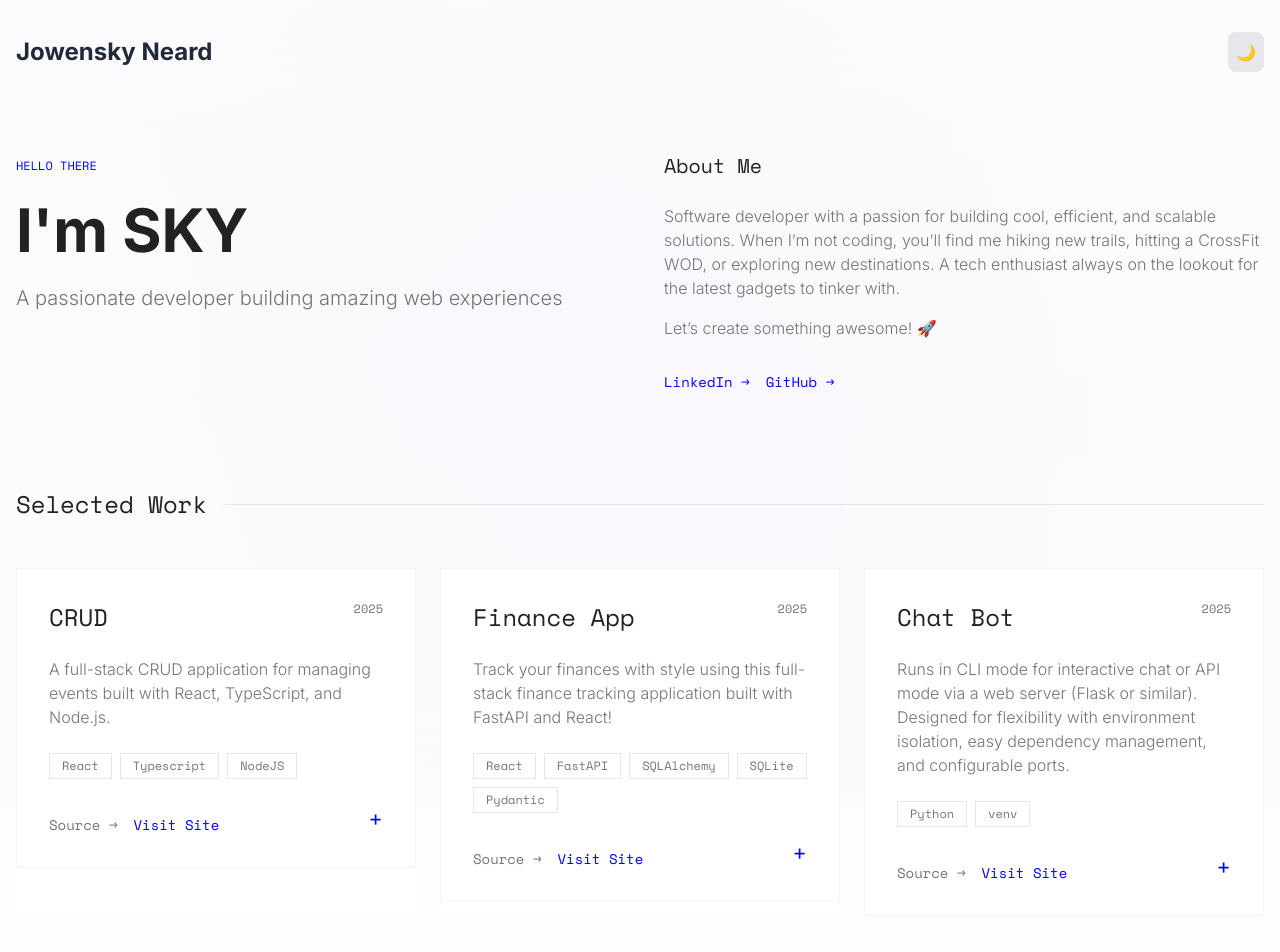
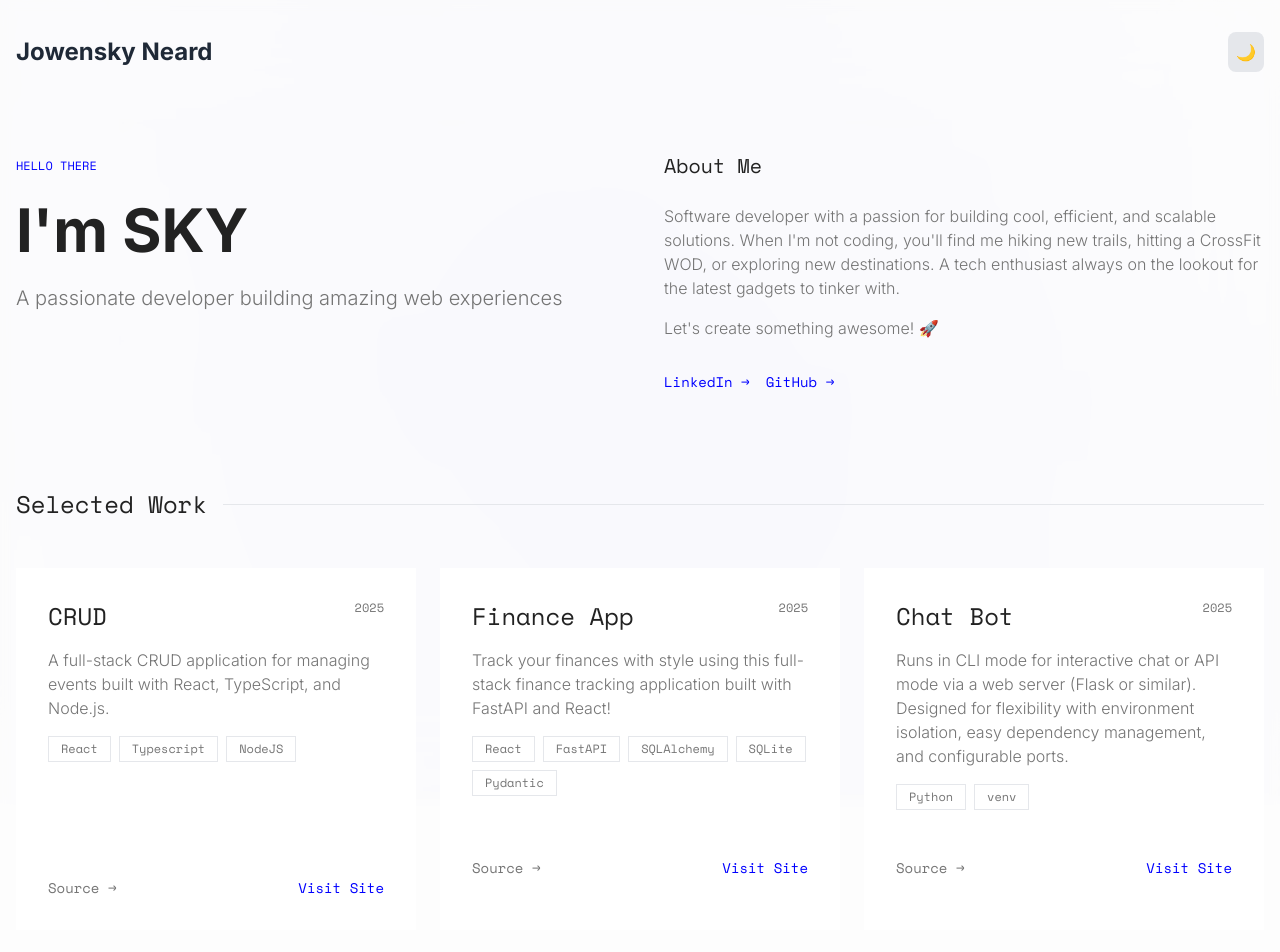
Before and after one commit to JowenskyNeard-EPS/Profile, a Next.js app: page / in a window 1280 px wide. Shown: the top 952 px of the page. Built offline with nearby package versions, Linux system fonts and the light colour scheme.

Commit message:
align content on cards

```diff
--- a/components/ProjectCard.tsx
+++ b/components/ProjectCard.tsx
@@ -3,27 +3,29 @@ import { Project } from '../types';
 
 interface ProjectCardProps {
   project: Project;
+  isFirstCard?: boolean;
 }
 
-const ProjectCard = ({ project }: ProjectCardProps) => {
+const ProjectCard = ({ project, isFirstCard }: ProjectCardProps) => {
   return (
     <motion.div
       whileHover={{ y: -10 }}
       transition={{ duration: 0.3 }}
       className="group relative bg-white dark:bg-awwwards-dark rounded-none overflow-hidden w-full max-w-[400px]"
     >
-      <div className="p-6 sm:p-8 border border-gray-100 dark:border-gray-800 hover:border-awwwards-blue
-                    transition-all duration-300 min-h-[300px]">
-        <div className="flex justify-between items-start mb-6">
+      <div className="p-6 sm:p-8 bg-white dark:bg-awwwards-dark rounded-none overflow-hidden w-full max-w-[400px]">
+        <div className="flex flex-col h-full">
+          <div className={`flex-grow ${isFirstCard ? 'min-h-[270px]' : 'min-h-[250px]'}`}>
+            <div className="flex justify-between items-start mb-4">
               <h4 className="text-2xl font-mono text-primary dark:text-white">{project.title}</h4>
               <span className="text-xs font-mono text-secondary dark:text-gray-400">
                 {new Date().getFullYear()}
               </span>
             </div>
-        <p className="text-secondary dark:text-gray-400 mb-6 font-light">
+            <p className="text-secondary dark:text-gray-400 mb-4 font-light">
               {project.description}
             </p>
-        <div className="flex flex-wrap gap-2 mb-6">
+            <div className="flex flex-wrap gap-2 mb-4">
               {project.tech.map((tech, index) => (
                 <span
                   key={index}
@@ -34,8 +36,8 @@ const ProjectCard = ({ project }: ProjectCardProps) => {
                 </span>
               ))}
             </div>
-        <div className="flex justify-between items-end">
-          <div className="flex gap-4">
+          </div>
+          <div className="flex justify-between items-center mt-2">
             <a
               href={project.githubUrl}
               target="_blank"
@@ -53,12 +55,6 @@ const ProjectCard = ({ project }: ProjectCardProps) => {
               Visit Site
             </a>
           </div>
-          <motion.div
-            whileHover={{ rotate: 90 }}
-            className="text-awwwards-blue text-2xl font-mono"
-          >
-            +
-          </motion.div>
         </div>
       </div>
     </motion.div>
--- a/pages/index.tsx
+++ b/pages/index.tsx
@@ -52,10 +52,10 @@ export default function Home() {
               <h3 className="text-xl font-mono text-primary dark:text-white">About Me</h3>
               <div className="space-y-4 text-secondary dark:text-gray-400 font-light">
                 <p>
-                Software developer with a passion for building cool, efficient, and scalable solutions. When I’m not coding, you’ll find me hiking new trails, hitting a CrossFit WOD, or exploring new destinations. A tech enthusiast always on the lookout for the latest gadgets to tinker with.
+                Software developer with a passion for building cool, efficient, and scalable solutions. When I'm not coding, you'll find me hiking new trails, hitting a CrossFit WOD, or exploring new destinations. A tech enthusiast always on the lookout for the latest gadgets to tinker with.
                 </p>
                 <p>
-                Let’s create something awesome! 🚀
+                Let's create something awesome! 🚀
                 </p>
                 <div className="flex gap-4 pt-4">
                   <a
@@ -82,7 +82,7 @@ export default function Home() {
             </div>
             <div className="grid grid-cols-1 md:grid-cols-2 lg:grid-cols-3 gap-6">
               {projects.map((project: Project, index) => (
-                <ProjectCard key={index} project={project} />
+                <ProjectCard key={index} project={project} isFirstCard={index === 0} />
               ))}
             </div>
           </section>
```
Also changed, not shown: components/Background.tsx (line endings or trailing spaces). Lines whose indentation alone changed are shown as unchanged.
